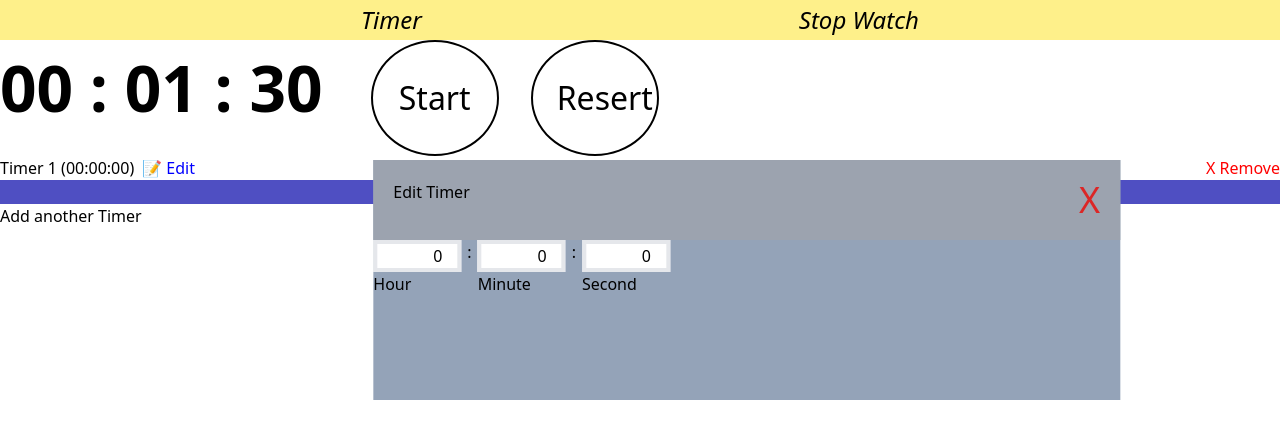
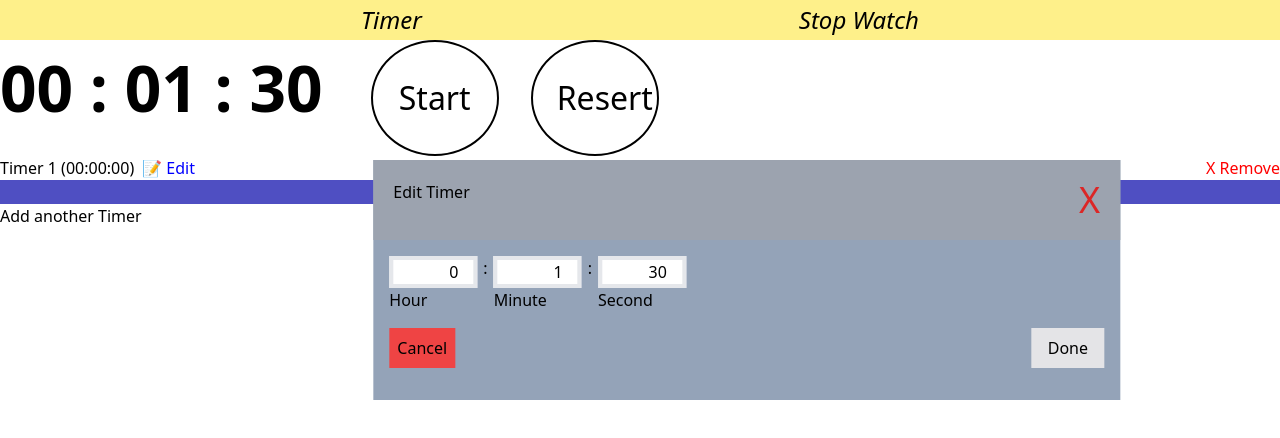
Before and after one commit to Katotodan/Stop-watch-app-in-reactjs, a React (Create React App) app: page / in a window 1280 px wide. Both pictures are taken after a click on the button "📝 Edit". Shown: the top 438 px of the page. Built offline with nearby package versions, Linux system fonts and the light colour scheme.

Commit message:
Third commit

```diff
--- a/src/Components/Edit.jsx
+++ b/src/Components/Edit.jsx
@@ -1,27 +1,55 @@
-export const EditElmt = () =>{
+import React, {useState} from "react"
+export const EditElmt = ({hide, editTime, time}) =>{
+    const [timeManager, setTimeManager] = useState({
+        "hour": time.hour,
+        "minute": time.minute,
+        "second": time.second
+    })
+    const setTime = (e) =>{
+        setTimeManager({...timeManager, [e.target.name]: e.target.value})
+    }
+    const cancel = () => hide()
+    const done = () =>{
+        editTime(timeManager)
+    }
     return(
         <div className="absolute w-7/12 translate-x-2/4 translate-y-2/4 bg-slate-400 h-60 z-10">
             <div className="flex justify-between p-5 bg-gray-400">
                 <h2>Edit Timer</h2>
-                <button className="text-red-600 text-4xl">X</button>
+                <button className="text-red-600 text-4xl" onClick={cancel}>X</button>
             </div>
 
-        <form action="" className="flex gap-1.5 ">
-
+        <form className="px-4 ">
+            <section className="flex gap-1.5 py-4">
                 <div >
-                <input type="number" id="hour" min={0} max={24} value="0" className="border-4 outline-2 text-end"/>
+                    <input type="number" id="hour" min={0} max={24} name="hour"
+                    value={timeManager.hour} onChange={setTime} className="border-4 outline-2 text-end"/>
                     <br /> <label htmlFor="hour">Hour</label>
                 </div>
                 :
                 <div>
-                <input type="number" id="minute" min={0} max={60} value="0" className="border-4 outline-2 text-end"/>
+                    <input type="number" id="minute" min={0} max={60} name="minute"
+                    value={timeManager.minute} onChange={setTime} className="border-4 outline-2 text-end"/>
                     <br /> <label htmlFor="minute">Minute</label>
                 </div>
                 :
                 <div>
-                <input type="number" min={0} max={60} value="0" className="border-4 outline-2 text-end"/>
+                    <input type="number" min={0} max={60} name="second"
+                    value={timeManager.second} onChange={setTime} className="border-4 outline-2 text-end"/>
                     <br /> <label htmlFor="second">Second</label>
                 </div>
+            </section>
+
+            <section className="flex justify-between">
+                <button type="button"
+                className="block p-2 outline-2 border-solid border-black bg-red-500" onClick={cancel}>
+                    Cancel
+                </button>
+                <button type="button"
+                className="block py-2 px-4 outline-2 border-solid border-black bg-zinc-200" onClick={done}>
+                    Done
+                </button>
+            </section>
 
         </form>
         </div>
--- a/src/Components/SingleTimer.jsx
+++ b/src/Components/SingleTimer.jsx
@@ -3,8 +3,8 @@ import React, {useState, useEffect, useRef} from "react"
 import { EditElmt } from "./Edit"
 export const SingleTimer = () =>{
     let initialTime = {
-        "hours": 0,
-        "munites" : 1,
+        "hour": 0,
+        "minute" : 1,
         "second": 30
     }
     const [time, setTime] = useState({...initialTime})
@@ -18,8 +18,8 @@ export const SingleTimer = () =>{
     const [newWidth, setNewWith] = useState(100)
     const [isRemove, setIsRemove] = useState(false)
     useEffect(()=>{
-        setTotalTime(time.second + (time.munites * 60) + (time.hours * 60 * 60))
-        setRemainingTime(time.second + (time.munites * 60) + (time.hours * 60 * 60))
+        setTotalTime(time.second + (time.minute * 60) + (time.hour * 60 * 60))
+        setRemainingTime(time.second + (time.minute * 60) + (time.hour * 60 * 60))
         pausebtn.current.style.display = "none"
     }, [])
 
@@ -41,12 +41,12 @@ export const SingleTimer = () =>{
 
             if(time.second > 0){
                 time.second = time.second - 1
-            }else if(time.munites > 0){
-                time.munites = time.munites - 1
+            }else if(time.minute > 0){
+                time.minute = time.minute - 1
                 time.second = 59
-            }else if(time.hours > 0){
-                time.hours = time.hours - 1
-                time.munites = 59
+            }else if(time.hour > 0){
+                time.hour = time.hour - 1
+                time.minute = 59
             }
         }, 1000);
         setIntervalId(timerInterval);
@@ -64,21 +64,42 @@ export const SingleTimer = () =>{
         setTime(initialTime)
         console.log(initialTime)
     }
-    const remove = ()  => setIsRemove(true)
-    // const addAnotherTimer = addNewTimer
+    const removeTimer = ()  => setIsRemove(true)
+
+    // Edit timer
+    const [isEdit, setIsEdit] = useState(false)
+    const editTimer = () =>{
+
+        setIsEdit(true)
+    }
+    const hideEditSection = () =>{
+        setIsEdit(false)
+    }
+    const doneEditing = (currentTime)=>{
+        initialTime = currentTime
+        setTime({...initialTime})
+        setTotalTime(currentTime)
+        setTotalTime(currentTime.second + (currentTime.minute * 60) + (currentTime.hour * 60 * 60))
+        setRemainingTime(currentTime.second + (currentTime.minute * 60) + (currentTime.hour * 60 * 60))
+        resetTime()
+        setIsEdit(false)
+    }
     return(
         <>
-            <EditElmt/>
+            {
+                isEdit && (<EditElmt hide={hideEditSection} editTime={doneEditing} time = {initialTime}/>)
+            }
+
             {!isRemove && (
                 <>
                     <div className="timer-section1">
                         <div className="conter ">
-                            <span className="hours  time">
-                                {time.hours > 10 ? time.hours : "0"+ time.hours }
+                            <span className="hour  time">
+                                {time.hour > 10 ? time.hour : "0"+ time.hour }
                             </span>
                             <span className="time"> : </span>
-                            <span className="munites time">
-                                {time.munites > 10 ? time.munites : "0"+ time.munites }
+                            <span className="minute time">
+                                {time.minute > 10 ? time.minute : "0"+ time.minute }
                             </span>
                             <span className="time"> : </span>
                             <span className="seconds time">
@@ -95,9 +116,9 @@ export const SingleTimer = () =>{
                         <div className="timer-info">
                             <div>
                                 <span>Timer 1 (00:00:00)</span>
-                                <button>📝 Edit</button>
+                                <button onClick={editTimer}>📝 Edit</button>
                             </div>
-                            <button onClick={remove}>X Remove</button>
+                            <button onClick={removeTimer}>X Remove</button>
                         </div>
                         <div className="bars">
                             <div className="remaining-time" ref={barTime}></div>
```
Lines whose indentation alone changed are shown as unchanged.
